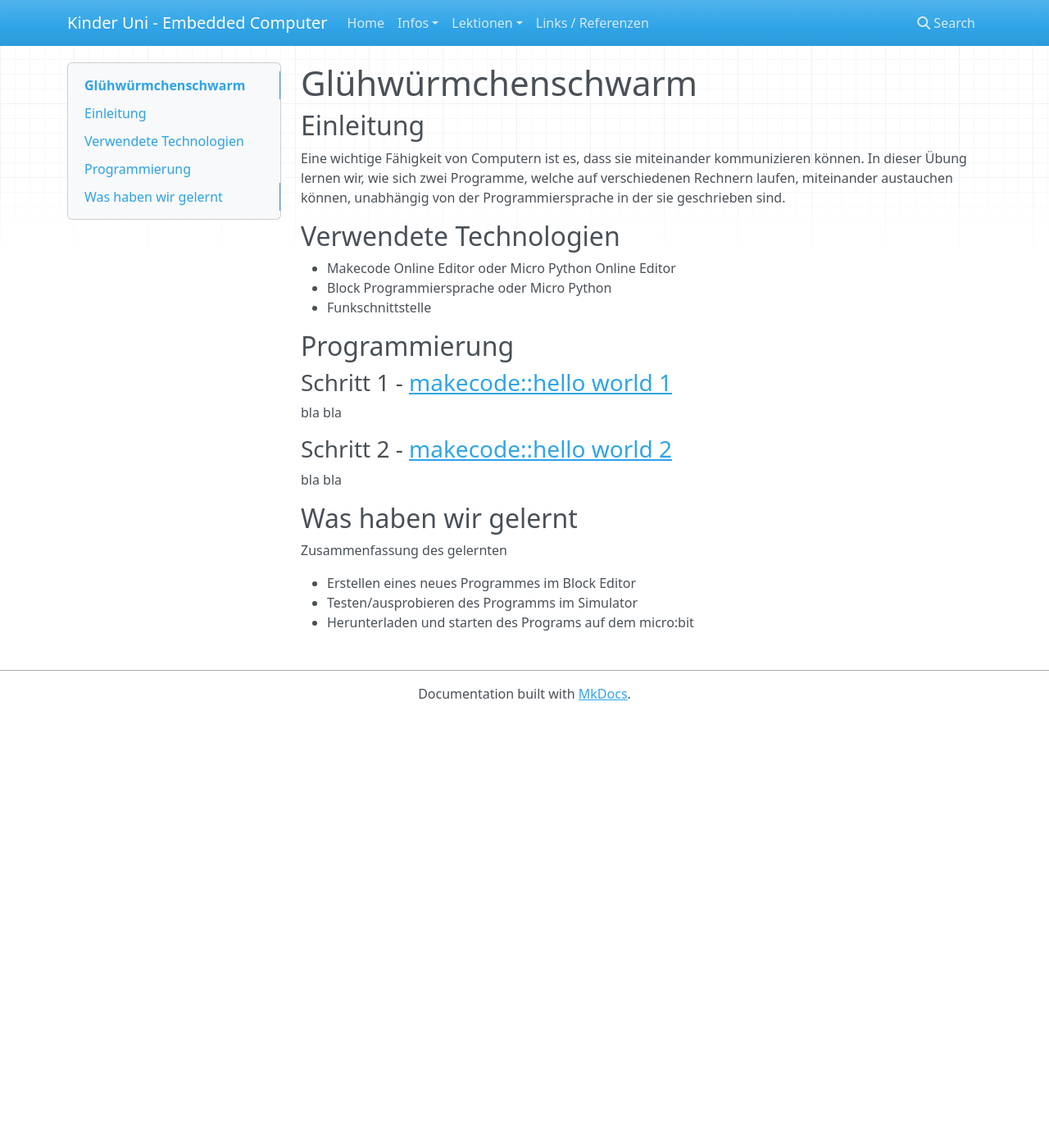
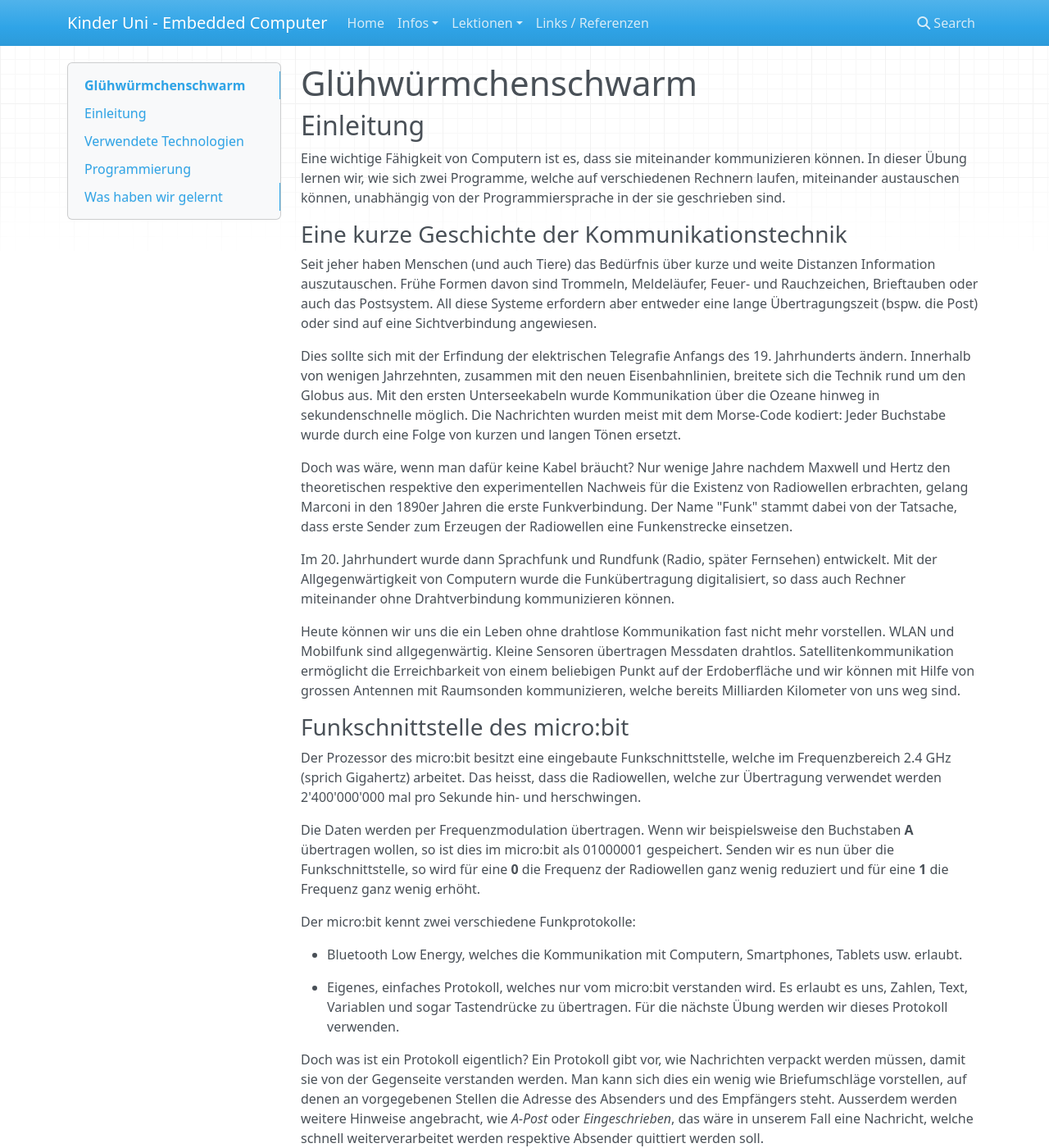
Before and after one commit to renestraub/ehk1, an MkDocs documentation site: the page built from docs/lessons/60_firefly/lesson.md, in a window 1280 px wide and 1400 px high. Shown: the whole window at 82% size. Built offline with MkDocs 1.6.1, drawn with Linux system fonts in a browser that asks for light colours; nearby versions of some CDN libraries; some of the changed text lies outside the part shown.

Commit message:
Updated lesson 60
- Added intro about (radio) commmunication in general and on microbit.
- Added exercise Funklichtschalter.

````diff
--- a/docs/lessons/60_firefly/lesson.md
+++ b/docs/lessons/60_firefly/lesson.md
@@ -2,7 +2,35 @@
 
 ## Einleitung
 
-Eine wichtige Fähigkeit von Computern ist es, dass sie miteinander kommunizieren können. In dieser Übung lernen wir, wie sich zwei Programme, welche auf verschiedenen Rechnern laufen, miteinander austauchen können, unabhängig von der Programmiersprache in der sie geschrieben sind.
+Eine wichtige Fähigkeit von Computern ist es, dass sie miteinander kommunizieren können. In dieser Übung lernen wir, wie sich zwei Programme, welche auf verschiedenen Rechnern laufen, miteinander austauschen können, unabhängig von der Programmiersprache in der sie geschrieben sind.
+
+
+### Eine kurze Geschichte der Kommunikationstechnik
+
+Seit jeher haben Menschen (und auch Tiere) das Bedürfnis über kurze und weite Distanzen Information auszutauschen. Frühe Formen davon sind Trommeln, Meldeläufer, Feuer- und Rauchzeichen, Brieftauben oder auch das Postsystem. All diese Systeme erfordern aber entweder eine lange Übertragungszeit (bspw. die Post) oder sind auf eine Sichtverbindung angewiesen.
+
+Dies sollte sich mit der Erfindung der elektrischen Telegrafie Anfangs des 19. Jahrhunderts ändern. Innerhalb von wenigen Jahrzehnten, zusammen mit den neuen Eisenbahnlinien, breitete sich die Technik rund um den Globus aus. Mit den ersten Unterseekabeln wurde Kommunikation über die Ozeane hinweg in sekundenschnelle möglich. Die Nachrichten wurden meist mit dem Morse-Code kodiert: Jeder Buchstabe wurde durch eine Folge von kurzen und langen Tönen ersetzt.
+
+Doch was wäre, wenn man dafür keine Kabel bräucht? Nur wenige Jahre nachdem Maxwell und Hertz den theoretischen respektive den experimentellen Nachweis für die Existenz von Radiowellen erbrachten, gelang Marconi in den 1890er Jahren die erste Funkverbindung. Der Name "Funk" stammt dabei von der Tatsache, dass erste Sender zum Erzeugen der Radiowellen eine Funkenstrecke einsetzen.
+
+Im 20. Jahrhundert wurde dann Sprachfunk und Rundfunk (Radio, später Fernsehen) entwickelt. Mit der Allgegenwärtigkeit von Computern wurde die Funkübertragung digitalisiert, so dass auch Rechner miteinander ohne Drahtverbindung kommunizieren können.
+
+Heute können wir uns die ein Leben ohne drahtlose Kommunikation fast nicht mehr vorstellen. WLAN und Mobilfunk sind allgegenwärtig. Kleine Sensoren übertragen Messdaten drahtlos. Satellitenkommunikation ermöglicht die Erreichbarkeit von einem beliebigen Punkt auf der Erdoberfläche und wir können mit Hilfe von grossen Antennen mit Raumsonden kommunizieren, welche bereits Milliarden Kilometer von uns weg sind.
+
+### Funkschnittstelle des micro:bit
+
+Der Prozessor des micro:bit besitzt eine eingebaute Funkschnittstelle, welche im Frequenzbereich 2.4 GHz (sprich Gigahertz) arbeitet. Das heisst, dass die Radiowellen, welche zur Übertragung verwendet werden 2'400'000'000 mal pro Sekunde hin- und herschwingen.
+
+Die Daten werden per Frequenzmodulation übertragen. Wenn wir beispielsweise den Buchstaben **A** übertragen wollen, so ist dies im micro:bit als 01000001 gespeichert. Senden wir es nun über die Funkschnittstelle, so wird für eine **0** die Frequenz der Radiowellen ganz wenig reduziert und für eine **1** die Frequenz ganz wenig erhöht.
+
+Der micro:bit kennt zwei verschiedene Funkprotokolle:
+
+* Bluetooth Low Energy, welches die Kommunikation mit Computern, Smartphones, Tablets usw. erlaubt.
+
+* Eigenes, einfaches Protokoll, welches nur vom micro:bit verstanden wird. Es erlaubt es uns, Zahlen, Text, Variablen und sogar Tastendrücke zu übertragen. Für die nächste Übung werden wir dieses Protokoll verwenden.
+
+Doch was ist ein Protokoll eigentlich? Ein Protokoll gibt vor, wie Nachrichten verpackt werden müssen, damit sie von der Gegenseite verstanden werden. Man kann sich dies ein wenig wie Briefumschläge vorstellen, auf denen an vorgegebenen Stellen die Adresse des Absenders und des Empfängers steht. Ausserdem werden weitere Hinweise angebracht, wie *A-Post* oder *Eingeschrieben*, das wäre in unserem Fall eine Nachricht, welche schnell weiterverarbeitet werden respektive Absender quittiert werden soll.
+
 
 ## Verwendete Technologien
 
@@ -11,13 +39,46 @@
 * Funkschnittstelle
 
 
-
 ## Programmierung
 
-### Schritt 1 - [makecode::hello world 1](https://makecode.microbit.org/_8MPCeJCkVXjW)
+### Schritt 1 - [makecode::Funklichtschalter](https://makecode.microbit.org/_g6a0a4Y0sMuX)
 
-bla bla
+In dieser Übung programmieren wir einen einfachn Funklichtschalter. Die LED-Anzeige ist dabei die Lampe. Die Taste A des micro:bit ist dabei der Lichtschalter für die entfernte Lampe und die Taste B soll als Schalter für die eigene Lampe dienen.
 
+Mit dem Drücken des Schalters soll die Lampe eingeschaltet werden und eingeschaltet bleiben, ein erneuter Tastendruck schaltet die Lampe wieder ab.
+
+Diese Übung führen wir in Zweiergruppen durch. Jede Gruppe wird von uns eine Gruppennummer erhalten. Dadurch stellen wir sicher, dass nur eure zwei micro:bits sich verstehen können und ihr so nicht die Tests der anderen Gruppe beeinflusst.
+
+Die kann man mit folgendem Block aus dem Menu **Funk** bewerkstelligen, welcher beim Start ausgeführt wird:
+
+![](gruppe-setzen.png)
+
+Da wir unser Licht auf verschiedene Weise ein- und ausschalten wollen, speichern wir den Zustand des der Lampe in der Variable ```licht```, welche wir auf 0 initialisieren, damit die Lampe beim Aufstarten aus ist.
+
+![](initialisierung.png)
+
+Im Block, der dauerhaft ausgeführt wird, wollen wir nun abhängig vom Inhalt der Variable ```licht``` die Lampe ein- oder ausschalten:
+
+![](lampe.png)
+
+Wenn wir Taste A drücken, senden wir die Zahl 0 über Funk um die Lampe am anderen micro:bit zu schalten:
+
+![](sende_knopfdruck.png)
+
+Nun müssen wir noch auf die Funkmeldung des anderen micro:bit hören um die Lampe auf unserem micro:bit zu schalten. Wenn die Taste B gedrückt wird, müssen wir dasselbe tun.
+
+![](aktionen_lampe.png)
+
+Damit wir den Programmteil, der den Inhalt der Variable ```licht``` ändert nur einmal schreiben müssen, erstellen wir die Funktion ```schalte_licht```. Eine Funktion ist ein Programmteil, der immer wieder aufgerufen werden kann unter dem vergebenen Namen. Die Funktion ändert beim Aufruf den Inhalt von ```licht``` wenn er aktuell 0 ist nach 1 und umgekehrt.
+
+![](schalte_licht.png)
+
+Nun fügen wir den Aufruf der Funktion in die beiden Lücken ein.
+
+![](schalte_licht_komplett.png)
+
+
+Das Programm könnt ihr nun erst mit dem Simulator testen und dann, wenn alles funktioniert, auf eure micro:bit herunterladen.
 
 ### Schritt 2 - [makecode::hello world 2](https://makecode.microbit.org/_AMCWUATzHHi8)
 
@@ -26,8 +87,5 @@
 
 ## Was haben wir gelernt
 
-Zusammenfassung des gelernten
-
-*   Erstellen eines neues Programmes im Block Editor
-*   Testen/ausprobieren des Programms im Simulator
-*   Herunterladen und starten des Programs auf dem micro:bit
+*   Nutzen der Funkschnittstelle
+*   Erstellen von einfachen Funktionen
````
Also changed, not shown: docs/lessons/60_firefly/aktionen_lampe.png (added), docs/lessons/60_firefly/gruppe-setzen.png (added), docs/lessons/60_firefly/initialisierung.png (added), docs/lessons/60_firefly/lampe.png (added), docs/lessons/60_firefly/schalte_licht.png (added), docs/lessons/60_firefly/schalte_licht_komplett.png (added), docs/lessons/60_firefly/sende_knopfdruck.png (added).
